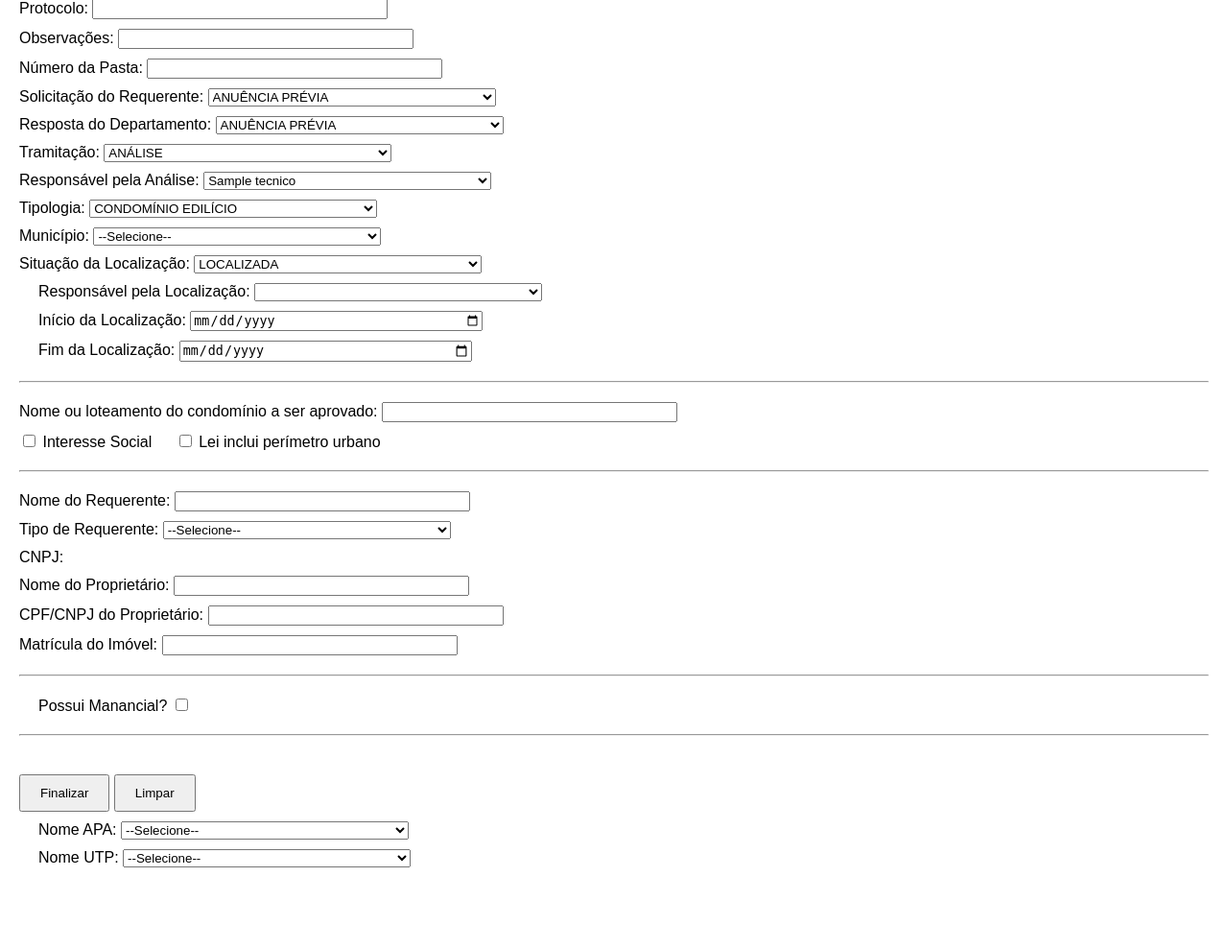
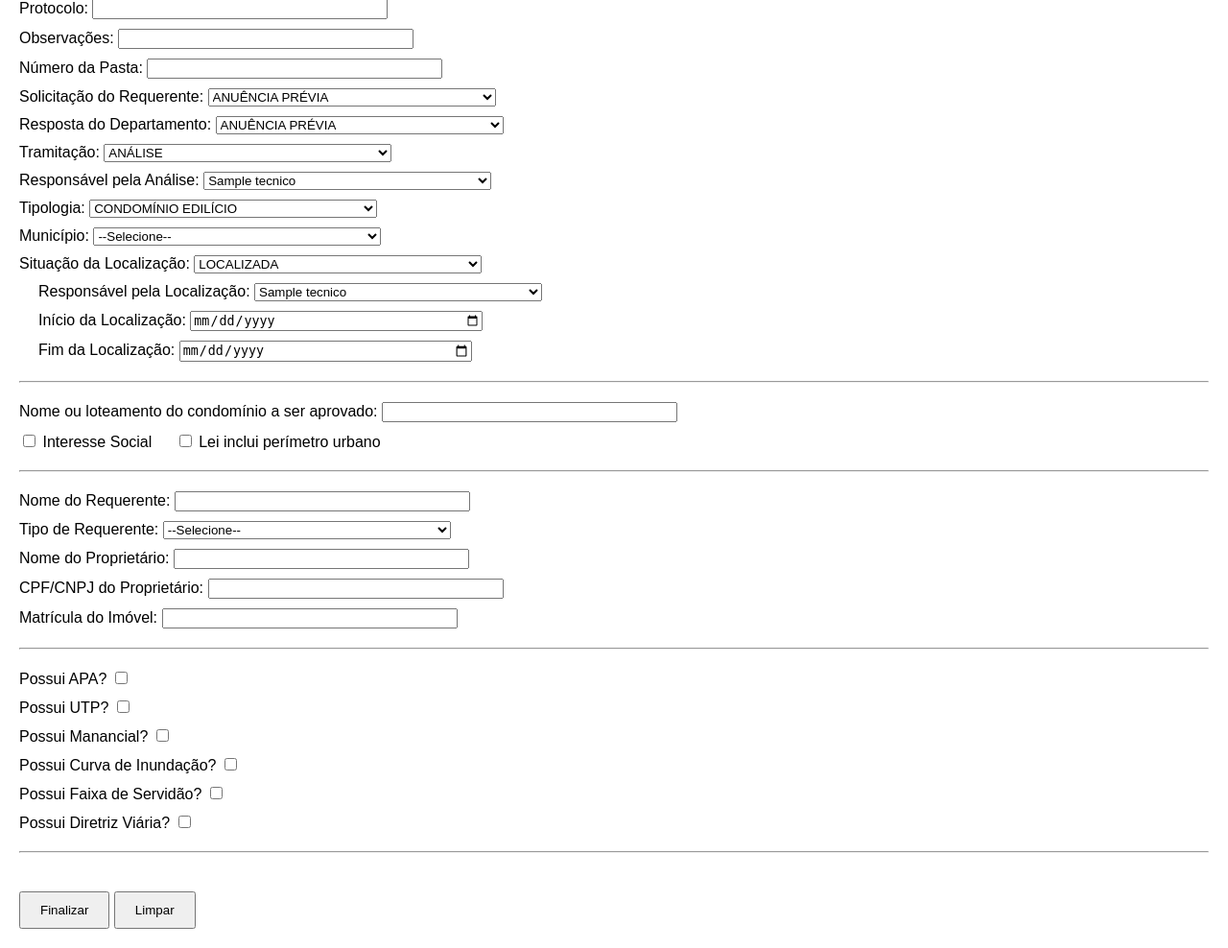
Before and after one commit to wada66/FORM_DIRTEC, a Flask app: page / in a window 1280 px wide. Shown: the part 81-1069 px from the top of the page at 96% size. Before the commit the page ends 985 px from the top, so only its background shows below. Run offline with Flask 3, Linux system fonts and the light colour scheme; a database or web service that is not in the repository returns one stand-in record (values such as "Sample title"); lists and menus that the app fills with data are empty; some libraries are stand-ins or nearby versions.

Commit message:
Ajustando campos faltantes

```diff
--- a/app.py
+++ b/app.py
@@ -171,27 +171,19 @@ def inserir():
         # Imóvel
         if formulario.get("matricula_imovel"):
             cur.execute("""
-                INSERT INTO imovel (
-                matricula_imovel, zona_municipal, zona_estadual, classificacao_diretriz_viaria_metropolitana,
-                faixa_servidao, curva_de_inundacao, apa, utp, manancial, area,
-                localidade_imovel, latitude, longitude, lei_inclui_perimetro_urbano
-                ) VALUES (%s,%s,%s,%s,%s,%s,%s,%s,%s,%s,%s,%s,%s,%s)
+                INSERT INTO imovel (matricula_imovel, zona_apa, zona_utp, classificacao_viaria, curva_inundacao, manancial, area, localidade_imovel, latitude, longitude, faixa_servidao) VALUES (%s,%s,%s,%s,%s,%s,%s,%s,%s,%s,%s)
                 ON CONFLICT (matricula_imovel) DO NOTHING
             """, (
             formulario.get("matricula_imovel"),
-            formulario.get("zona_municipal"),
-            formulario.get("zona_estadual"),
-            formulario.get("classificacao_diretriz"),
+            formulario.get("zona_apa"),
+            formulario.get("zona_utp"),
+            formulario.get("classificacao_viaria"),
+            formulario.get("manancial"),
+            formulario.get("area"),
+            formulario.get("localidade_imovel"),
+            formulario.get("latitude"),
+            formulario.get("longitude"),
             formulario.get("faixa_servidao"),
-            formulario.get("curva_de_inundacao"),
-            formulario.get("apa"),
-            formulario.get("utp"),
-            formulario.get("manancial"),
-            float(formulario["area"]) if formulario.get("area") else None,
-            formulario.get("localidade_imovel"),
-            float(formulario["latitude"]) if formulario.get("latitude") else None,
-            float(formulario["longitude"]) if formulario.get("longitude") else None,
-            lei_inclui_perimetro_urbano
          ))
 
 
--- a/templates/formulario.html
+++ b/templates/formulario.html
@@ -2,13 +2,15 @@
 <html lang="pt-BR">
 <head>
     <meta charset="UTF-8">
-    <title>Formulário de Processo</title>
+    <title>Formulário de Processo (limpo)</title>
     <script src="https://code.jquery.com/jquery-3.6.0.min.js"></script>
     <style>
         body { font-family: Arial, sans-serif; margin: 20px; }
         label { display: block; margin-top: 10px; }
         select, input[type="text"], input[type="number"], input[type="date"] { width: 300px; }
+        /* Alvos condicionais: escondidos por padrão */
         .campo-condicional { margin-left: 20px; display: none; }
+        .trigger { margin-top: 8px; }
         .checkbox-inline { display: inline-block; margin-right: 20px; }
         button { margin-top: 20px; padding: 10px 20px; }
         hr { margin: 20px 0; }
@@ -17,7 +19,8 @@
 <body>
 <h1>Formulário de Processo</h1>
 <form method="POST" action="{{ url_for('inserir') }}">
-    <!-- Campos principais -->
+
+    <!-- Campos principais (sem alterações essenciais) -->
     <label>Protocolo: <input type="text" name="protocolo" required></label>
     <label>Observações: <input type="text" name="observacoes"></label>
     <label>Número da Pasta: <input type="text" name="numero_pasta"></label>
@@ -66,12 +69,12 @@
         <select name="municipio" id="municipio" required>
             <option value="">--Selecione--</option>
             {% for nome_municipio in municipio %}
-                <option value="{{nome_municipio}}">{{nome_municipio}}</option>
+                <option value="{{ nome_municipio }}">{{ nome_municipio }}</option>
             {% endfor %}
         </select>
     </label>
 
-    <!-- Zonas e macrozonas -->
+    <!-- Zonas e macrozonas (dependem do município) -->
     <div class="campo-condicional" id="zona-urbana-container">
         <label>Zona Urbana:
             <select name="zona_urbana" id="zona-urbana"><option value="">--Selecione--</option></select>
@@ -96,8 +99,8 @@
     <div class="campo-condicional" id="localizacao-detalhes">
         <label>Responsável pela Localização:
             <select name="responsavel_localizacao_cpf">
-                {% for cpf, nome in servidores %}
-                    <option value="{{ cpf }}">{{ nome }}</option>
+                {% for cpf_tecnico, nome_tecnico, setor_tecnico in tecnico %}
+                    <option value="{{ cpf_tecnico }}">{{ nome_tecnico }}</option>
                 {% endfor %}
             </select>
         </label>
@@ -123,6 +126,7 @@
 
     <!-- Requerente -->
     <label>Nome do Requerente: <input type="text" name="nome_requerente" required></label>
+
     <label>Tipo de Requerente:
         <select name="tipo_de_requerente" id="tipo_de_requerente" required>
             <option value="">--Selecione--</option>
@@ -130,9 +134,45 @@
             <option value="PESSOA JURÍDICA">Pessoa Jurídica</option>
         </select>
     </label>
-    <label id="cpf_cnpj_label">CPF/CNPJ:
-        <input type="text" name="cpf_cnpj_requerente" maxlength="14" required>
-    </label>
+
+    <!-- CPF -->
+    <div class="campo-condicional" id="cpf-container">
+        <label>CPF:
+            <input type="text" name="cpf_requerente" placeholder="Digite o CPF" maxlength="14">
+        </label>
+    </div>
+
+    <!-- CNPJ -->
+    <div class="campo-condicional" id="cnpj-container">
+        <label>CNPJ:
+            <input type="text" name="cnpj_requerente" placeholder="Digite o CNPJ" maxlength="18">
+        </label>
+    </div>
+
+    <script>
+    $(function() {
+        function toggleCpfCnpj() {
+            const tipo = $('#tipo_de_requerente').val();
+            if(tipo === 'PESSOA FÍSICA') {
+                $('#cpf-container').show();
+                $('#cnpj-container').hide();
+                $('#cpf-container input').prop('required', true);
+                $('#cnpj-container input').prop('required', false).val('');
+            } else if(tipo === 'PESSOA JURÍDICA') {
+                $('#cnpj-container').show();
+                $('#cpf-container').hide();
+                $('#cnpj-container input').prop('required', true);
+                $('#cpf-container input').prop('required', false).val('');
+            } else {
+                $('#cpf-container, #cnpj-container').hide();
+                $('#cpf-container input, #cnpj-container input').prop('required', false).val('');
+            }
+        }
+
+        $('#tipo_de_requerente').change(toggleCpfCnpj).trigger('change');
+    });
+    </script>
+
 
     <label>Nome do Proprietário: <input type="text" name="nome_proprietario"></label>
     <label>CPF/CNPJ do Proprietário: <input type="text" name="cpf_cnpj_proprietario" maxlength="14"></label>
@@ -140,11 +180,102 @@
 
     <hr>
 
-    <!-- Campos condicionais adicionais -->
+    <!-- ========================= -->
+    <!--  BLOCOS CONDICIONAIS PADRÃO  -->
+    <!-- Trigger (visível) + Alvo (com .campo-condicional escondido) -->
+    <!-- Backend deve decidir se renderizar o trigger -> ex: só renderiza Possui APA? se houver apas cadastradas -->
+    <!-- ========================= -->
+
+    <!-- APA -->
+    <div>
+    <label>
+        Possui APA?
+        <input type="checkbox" id="possui-apa" class="trigger-condicional" data-target="#apa-container">
+    </label>
+    </div>
+
+    <div class="campo-condicional" id="apa-container">
+    <label>Selecione a APA:
+         <select name="apa" id="apa">
+             <option value="">--Selecione--</option>
+                {% for opcao in enums.apa %}
+                    <option value="{{ opcao }}">{{ opcao }}</option>
+                {% endfor %}
+         </select>
+    </label>
+    </div>
+
+    <div class="campo-condicional" id="zona-apa-container">
+    <label>Zona da APA:
+        <select id="zona-apa" name="zona_apa">
+        <option value="">--Selecione--</option>
+        <!-- preenchido dinamicamente via AJAX -->
+        </select>
+    </label>
+    </div>
+
+
+    <!-- UTP -->
+    <div>
+    <label>
+        Possui UTP?
+        <input type="checkbox" id="possui-utp" class="trigger-condicional" data-target="#utp-container">
+    </label>
+    </div>
+
+    <div class="campo-condicional" id="utp-container">
+    <label>Selecione a UTP:
+         <select name="utp" id="utp">
+            <option value="">--Selecione--</option>
+            {% for opcao in enums.utp %}
+                <option value="{{ opcao }}">{{ opcao }}</option>
+            {% endfor %}
+        </select>
+    </label>
+    </div>
+
+    <div class="campo-condicional" id="zona-utp-container">
+    <label>Zona da UTP:
+        <select id="zona-utp" name="zona_utp">
+        <option value="">--Selecione--</option>
+        <!-- preenchido dinamicamente via AJAX -->
+        </select>
+    </label>
+    </div>
+
+
+    <!-- MANANCIAL -->
+    <div class="trigger">
+        <label>
+            Possui Manancial?
+            <input type="checkbox" id="possui-manancial" class="trigger-condicional" data-target="#tipo-manancial-container"
+                   {% if existing and existing.possui_manancial %}checked{% endif %}>
+        </label>
+    </div>
+
+    <div class="campo-condicional" id="tipo-manancial-container">
+        <label>Tipo de Manancial:
+            <select name="tipo_manancial" id="tipo-manancial">
+                <option value="">--Selecione--</option>
+                {% for opcao in enums.manancial %}
+                    <option value="{{ opcao }}" {% if existing and existing.tipo_manancial == opcao %}selected{% endif %}>{{ opcao }}</option>
+                {% endfor %}
+            </select>
+        </label>
+    </div>
+
+    <!-- CURVA DE INUNDAÇÃO -->
+    <div class="trigger">
+        <label>
+            Possui Curva de Inundação?
+            <input type="checkbox" id="possui-curva" class="trigger-condicional" data-target="#curva-inundacao-container"
+                   {% if existing and existing.possui_curva %}checked{% endif %}>
+        </label>
+    </div>
 
     <div class="campo-condicional" id="curva-inundacao-container">
         <label>Curva de Inundação:
-            <select name="curva_inundacao">
+            <select name="curva_inundacao" id="curva-inundacao">
                 <option value="">--Selecione--</option>
                 <option value="25">25</option>
                 <option value="100">100</option>
@@ -157,102 +288,52 @@
         </label>
     </div>
 
+    <!-- FAIXA DE SERVIDÃO -->
+    <div class="trigger">
+        <label>
+            Possui Faixa de Servidão?
+            <input type="checkbox" id="possui-faixa" class="trigger-condicional" data-target="#faixa-servidao-container"
+                   {% if existing and existing.possui_faixa %}checked{% endif %}>
+        </label>
+    </div>
+
     <div class="campo-condicional" id="faixa-servidao-container">
         <label>Faixa de Servidão:
-            <select name="faixa_servidao">
+            <select name="faixa_servidao" id="faixa-servidao">
                 <option value="">--Selecione--</option>
-                <!-- Listar todas as combinações de servidão -->
                 <option value="FERROVIA">FERROVIA</option>
                 <option value="FERROVIA-GASODUTO">FERROVIA - GASODUTO</option>
                 <option value="FERROVIA-GASODUTO-OLEODUTO">FERROVIA - GASODUTO - OLEODUTO</option>
                 <option value="FERROVIA-GASODUTO-RODOVIA">FERROVIA - GASODUTO - RODOVIA</option>
                 <option value="RODOVIA">RODOVIA</option>
-                <!-- etc... -->
             </select>
+        </label>
+    </div>
+
+    <!-- DIRETRIZ VIÁRIA -->
+    <div class="trigger">
+        <label>
+            Possui Diretriz Viária?
+            <input type="checkbox" id="possui-diretriz" class="trigger-condicional" data-target="#diretriz-viaria-container"
+                   {% if existing and existing.possui_diretriz %}checked{% endif %}>
         </label>
     </div>
 
     <div class="campo-condicional" id="diretriz-viaria-container">
         <label>Classificação Diretriz Viária:
-            <select name="classificacao_metropolitana">
+            <select name="classificacao_metropolitana" id="classificacao-diretriz">
                 <option value="">--Selecione--</option>
                 {% for opcao in enums['classificacao_diretriz_viaria'] %}
-                 <option value="{{ opcao }}">{{ opcao }}</option>
+                    <option value="{{ opcao }}" {% if existing and existing.classificacao_metropolitana == opcao %}selected{% endif %}>{{ opcao }}</option>
                 {% endfor %}
             </select>
         </label>
     </div>
 
-    <div class="campo-condicional" id="manancial-container">
-        <label>Possui Manancial?
-            <input type="checkbox" id="possui-manancial">
-        </label>
-        <div class="campo-condicional" id="tipo-manancial-container">
-            <label>Tipo de Manancial:
-                <select name="tipo_manancial">
-                    <option value="">--Selecione--</option>
-                    <option value="SUBTERRANEO">SUBTERRÂNEO</option>
-                    <option value="SUPERFICIAL">SUPERFICIAL</option>
-                    <option value="SUBTERRANEO-SUPERFICIAL">SUBTERRÂNEO - SUPERFICIAL</option>
-                </select>
-            </label>
-        </div>
-    </div>
+    <hr>
 
-    <hr>
     <button type="submit" name="finalizar" value="1">Finalizar</button>
     <button type="reset">Limpar</button>
-
-
-    <div class="campo-condicional" id="apa-container">
-        <label>Nome APA:
-         <select name="apa" id="apa">
-             <option value="">--Selecione--</option>
-                {% for opcao in enums.apa %}
-                    <option value="{{ opcao }}">{{ opcao }}</option>
-                {% endfor %}
-            </select>
-        </label>
-
-    <div class="campo-condicional" id="zona-apa-container">
-        <label>Zona APA:
-            <select name="zona_apa" id="zona-apa">
-                <option value="">--Selecione--</option>
-            </select>
-        </label>
-    </div>
-</div>
-
-<div class="campo-condicional" id="utp-container">
-    <label>Nome UTP:
-        <select name="utp" id="utp">
-            <option value="">--Selecione--</option>
-            {% for opcao in enums.utp %}
-                <option value="{{ opcao }}">{{ opcao }}</option>
-            {% endfor %}
-        </select>
-    </label>
-
-    <div class="campo-condicional" id="zona-utp-container">
-        <label>Zona UTP:
-            <select name="zona_utp" id="zona-utp">
-                <option value="">--Selecione--</option>
-            </select>
-        </label>
-    </div>
-</div>
-
-<!-- Manancial -->
-<div class="campo-condicional" id="manancial-container">
-    <label>Manancial:
-        <select name="manancial" id="manancial">
-            <option value="">--Selecione--</option>
-            {% for opcao in enums.manancial %}
-                <option value="{{ opcao }}">{{ opcao }}</option>
-            {% endfor %}
-        </select>
-    </label>
-</div>
 
 </form>
 
@@ -263,117 +344,95 @@
 {% endif %}
 
 <script>
-    // Mostrar campos de localizacao se LOCALIZADA
-    $('#situacao_localizacao').change(function() {
-        if ($(this).val() === 'LOCALIZADA') {
-            $('#localizacao-detalhes').show();
+$(function () {
+    // 1) Inicializa gatilhos (checkboxes) que controlam targets
+    $('.trigger-condicional').each(function () {
+        var $chk = $(this);
+        var target = $chk.data('target');
+        if (!target) return; // segurança
+        // define estado inicial
+        $(target).toggle($chk.is(':checked'));
+        // ao mudar, mostra/esconde e limpa selects quando desmarca
+        $chk.on('change', function () {
+            $(target).toggle(this.checked);
+            if (!this.checked) {
+                $(target).find('select').val('');
+            }
+        });
+    });
+
+    // 2) Mutual behaviors: quando escolher APA/UTP mostra as zonas correspondentes
+    $('#apa').on('change', function () {
+        var apa = $(this).val();
+        $('#zona-apa-container').toggle(!!apa);
+        if (apa) {
+            $.getJSON('/get_zonas_apa/' + encodeURIComponent(apa), function (data) {
+                var $sel = $('#zona-apa');
+                $sel.html('<option value="">--Selecione--</option>');
+                $.each(data, function (i, item) {
+                    $sel.append($('<option>', { value: item, text: item }));
+                });
+            });
         } else {
-            $('#localizacao-detalhes').hide();
+            $('#zona-apa').html('<option value="">--Selecione--</option>');
         }
     }).trigger('change');
 
-    // Alterar label CPF/CNPJ conforme tipo de requerente
-    $('#tipo_de_requerente').change(function() {
-        let tipo = $(this).val();
+    $('#utp').on('change', function () {
+        var utp = $(this).val();
+        $('#zona-utp-container').toggle(!!utp);
+        if (utp) {
+            $.getJSON('/get_zonas_utp/' + encodeURIComponent(utp), function (data) {
+                var $sel = $('#zona-utp');
+                $sel.html('<option value="">--Selecione--</option>');
+                $.each(data, function (i, item) {
+                    $sel.append($('<option>', { value: item, text: item }));
+                });
+            });
+        } else {
+            $('#zona-utp').html('<option value="">--Selecione--</option>');
+        }
+    }).trigger('change');
+
+    // 3) Município -> macrozonas e zonas urbanas
+    $('#municipio').on('change', function () {
+        var municipio = $(this).val();
+        $('#zona-urbana-container').toggle(!!municipio);
+        $('#macrozona-container').toggle(!!municipio);
+
+        if (!municipio) {
+            $('#zona-urbana').html('<option value="">--Selecione--</option>');
+            $('#macrozona_municipal').html('<option value="">--Selecione--</option>');
+            return;
+        }
+
+        $.getJSON('/get_zonas_urbanas/' + encodeURIComponent(municipio), function (data) {
+            var $sel = $('#zona-urbana');
+            $sel.html('<option value="">--Selecione--</option>');
+            $.each(data, function (i, item) { $sel.append($('<option>', { value: item, text: item })); });
+            $('#zona-urbana-container').show();
+        });
+
+        $.getJSON('/get_macrozonas/' + encodeURIComponent(municipio), function (data) {
+            var $sel = $('#macrozona_municipal');
+            $sel.html('<option value="">--Selecione--</option>');
+            $.each(data, function (i, item) { $sel.append($('<option>', { value: item, text: item })); });
+            $('#macrozona-container').show();
+        });
+    }).trigger('change');
+
+    // 4) Localização (mostra blocos se LOCALIZADA)
+    $('#situacao_localizacao').on('change', function () {
+        $('#localizacao-detalhes').toggle($(this).val() === 'LOCALIZADA');
+    }).trigger('change');
+
+    // 5) Tipo de requerente muda label
+    $('#tipo_de_requerente').on('change', function () {
+        var tipo = $(this).val();
         $('#cpf_cnpj_label').text(tipo === 'PESSOA FÍSICA' ? 'CPF:' : 'CNPJ:');
     }).trigger('change');
 
-    // Mostrar campos APA/UTP/Manancial conforme seleção
-    $('#municipio').change(function() {
-    let municipio = $(this).val();
-    $('#zona-urbana-container').toggle(!!municipio);
-    $('#macrozona-container').toggle(!!municipio);
-
-    if (municipio) {
-        $.getJSON(`/get_macrozonas/${municipio}`, function(data) {
-            let macrozonaSelect = $('#macrozona_municipal');
-            macrozonaSelect.empty();
-            macrozonaSelect.append('<option value="">--Selecione--</option>');
-            $.each(data, function(i, item) {
-                macrozonaSelect.append(`<option value="${item}">${item}</option>`);
-            });
-        });
-    } else {
-        $('#macrozona_municipal').empty().append('<option value="">--Selecione--</option>');
-    }
 });
-
-    $('#possui-manancial').change(function() {
-        $('#tipo-manancial-container').toggle($(this).is(':checked'));
-    }).trigger('change');
-
-
-    // ======================
-// ZONAS URBANAS
-// ======================
-$('#municipio').change(function() {
-    let municipio = $(this).val();
-    let zonaUrbanaSelect = $('#zona-urbana');
-
-    if (!municipio) {
-        zonaUrbanaSelect.html('<option value="">--Selecione--</option>');
-        $('#zona-urbana-container').hide();
-        return;
-    }
-
-    $.getJSON(`/get_zonas_urbanas/${municipio}`, function(data) {
-        zonaUrbanaSelect.html('<option value="">--Selecione--</option>');
-        $.each(data, function(i, item) {
-            zonaUrbanaSelect.append($('<option>', { value: item, text: item }));
-        });
-        $('#zona-urbana-container').show();
-    });
-});
-
-// ======================
-// ZONAS APA
-// ======================
-$('#apa').change(function() {
-    let apa = $(this).val();
-    let zonaApaSelect = $('#zona-apa');
-
-    if (!apa) {
-        zonaApaSelect.html('<option value="">--Selecione--</option>');
-        $('#zona-apa-container').hide();
-        return;
-    }
-
-    $.getJSON(`/get_zonas_apa/${apa}`, function(data) {
-        zonaApaSelect.html('<option value="">--Selecione--</option>');
-        $.each(data, function(i, item) {
-            zonaApaSelect.append($('<option>', { value: item, text: item }));
-        });
-        $('#zona-apa-container').show();
-    });
-});
-
-// ======================
-// ZONAS UTP
-// ======================
-$('#utp').change(function() {
-    let utp = $(this).val();
-    let zonaUtpSelect = $('#zona-utp');
-
-    if (!utp) {
-        zonaUtpSelect.html('<option value="">--Selecione--</option>');
-        $('#zona-utp-container').hide();
-        return;
-    }
-
-    $.getJSON(`/get_zonas_utp/${utp}`, function(data) {
-        zonaUtpSelect.html('<option value="">--Selecione--</option>');
-        $.each(data, function(i, item) {
-            zonaUtpSelect.append($('<option>', { value: item, text: item }));
-        });
-        $('#zona-utp-container').show();
-    });
-});
-
-    // Mostrar campos APA, UTP e Manancial apenas se houver opções
-if ($('#apa option').length > 1) $('#apa-container').show();
-if ($('#utp option').length > 1) $('#utp-container').show();
-if ($('#manancial option').length > 1) $('#manancial-container').show();
-
 </script>
 </body>
 </html>
```
